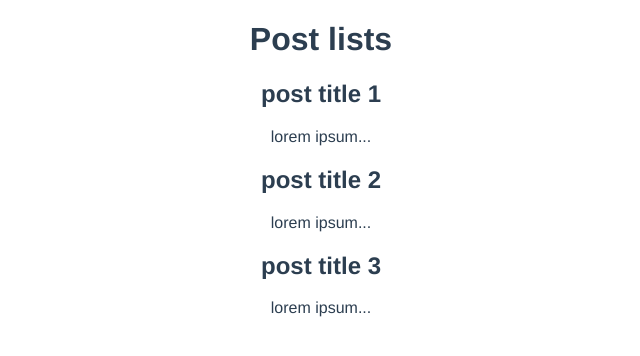
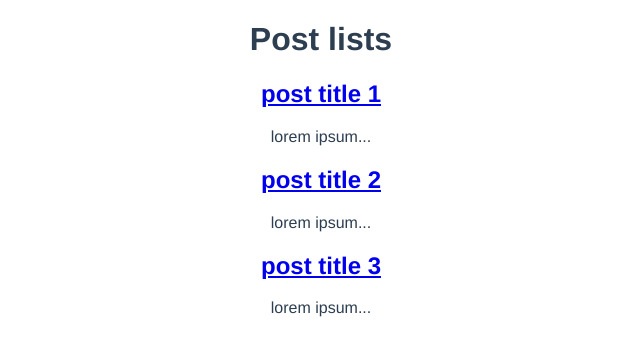
Before and after one commit to theintLwin/Vue-Blog-System, a Vue app: page / in a window 1280 px wide. Shown: the top 356 px of the page, without its empty margins (319-959 px from the left). Built offline with nearby package versions, Linux system fonts and the light colour scheme; data requests are answered from the project's data file.

Commit message:
post detail page and getPost composables

```diff
--- a/src/components/SinglePost.vue
+++ b/src/components/SinglePost.vue
@@ -1,6 +1,8 @@
 <template>
+        <router-link :to="{name:'Detail',params:{id:post.id}}">
+            <h2>{{post.title}}</h2>
+        </router-link>
 
-        <h2>{{post.title}}</h2>
         <p>{{cutBodyPost}}</p>
 </template>
 
--- /dev/null
+++ b/src/composables/getPost.js
@@ -0,0 +1,26 @@
+import { ref } from "vue";
+
+let getPost = (id) => {
+    let post=ref(null);
+    let error = ref("");
+
+    let load = async ()=>{
+
+        try{
+            let response=await fetch("http://localhost:3000/posts/" + id);
+            if(response.status===404){
+                throw new Error("not found URL");
+            }
+            let datas= await response.json();
+            post.value = datas;
+        }
+        catch(err){
+
+            error.value = err.message
+        }
+
+    }
+    return {post,error,load};
+}
+
+export default getPost;
--- a/src/router/index.js
+++ b/src/router/index.js
@@ -1,11 +1,18 @@
 import { createRouter, createWebHistory } from 'vue-router'
 import HomeView from '../views/HomeView.vue'
+import Detail from "../views/Detail.vue"
 
 const routes = [
   {
     path: '/',
     name: 'home',
     component: HomeView
+  },
+  {
+    path: '/posts/:id',
+    name: 'Detail',
+    component: Detail,
+    props:true
   }
 
 ]
--- /dev/null
+++ b/src/views/Detail.vue
@@ -0,0 +1,29 @@
+<template>
+
+  <div v-if="post">
+      <h2>{{post.title}}</h2>
+      <p>{{post.body}}</p>
+  </div>
+  <div v-else>
+      loading
+      <!-- loading...spiner component -->
+  </div>
+
+</template>
+
+<script>
+import getPost from "../composables/getPost"
+export default {
+    props:['id'],
+
+    setup(props){
+        let {post,error,load} = getPost(props.id);
+        load();
+        return{post, error};
+    }
+}
+</script>
+
+<style>
+
+</style>
```
